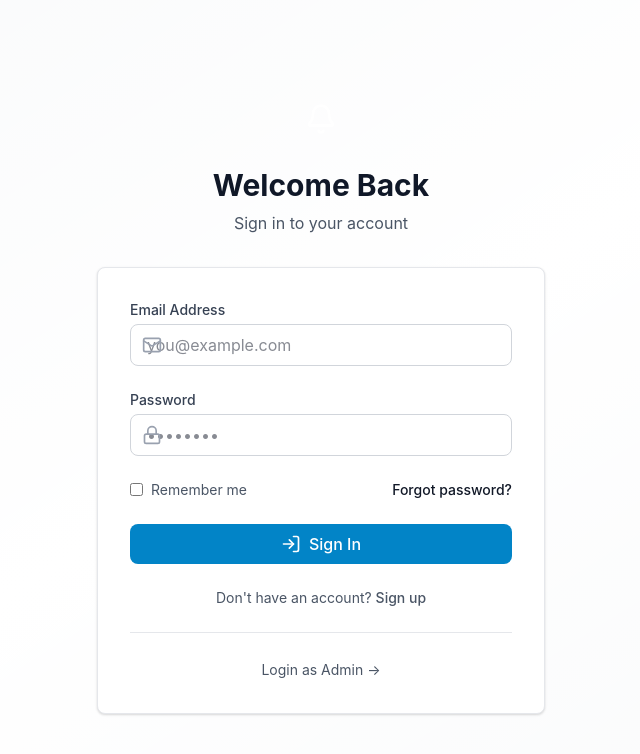
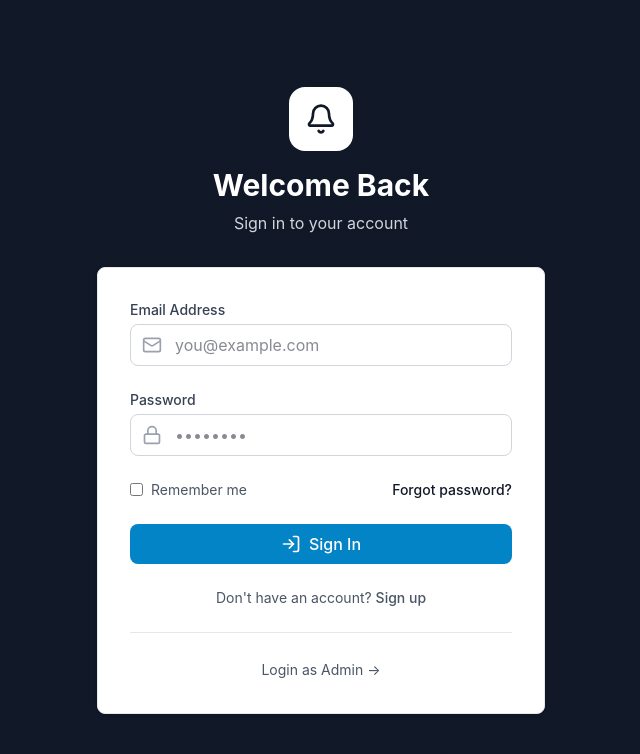
Before and after one commit to Akash-b586/Notification-Campaign-System, a React app in the folder frontend/: page /login in a window 1280 px wide. Shown: the top 754 px of the page, without its empty margins (319-959 px from the left). Built offline with nearby package versions, Linux system fonts and the light colour scheme; the HTML template or start-up script is replaced by a standard one.

Commit message:
some fixes

```diff
--- a/frontend/src/components/ui/Input.tsx
+++ b/frontend/src/components/ui/Input.tsx
@@ -16,21 +16,24 @@ export const Input = forwardRef<HTMLInputElement, InputProps>(
             {label}
           </label>
         )}
+
         <div className="relative">
           {icon && (
-            <div className="absolute left-3 top-1/2 -translate-y-1/2 text-gray-400">
+            <div className="absolute inset-y-0 left-0 w-11 flex items-center justify-center text-gray-400 pointer-events-none">
               {icon}
             </div>
           )}
+
           <input
             ref={ref}
-            className={`input ${icon ? 'pl-10' : ''} ${error ? 'border-red-500 focus:ring-red-500' : ''} ${className}`}
+            className={`input ${
+              error ? 'border-red-500 focus:ring-red-500' : ''
+            } ${icon ? '!pl-11' : '!pl-3'} ${className}`}
             {...props}
           />
         </div>
-        {error && (
-          <p className="mt-1 text-sm text-red-600">{error}</p>
-        )}
+
+        {error && <p className="mt-1 text-sm text-red-600">{error}</p>}
       </div>
     );
   }
--- a/frontend/src/pages/auth/UserLogin.tsx
+++ b/frontend/src/pages/auth/UserLogin.tsx
@@ -41,19 +41,19 @@ export const UserLogin: React.FC = () => {
   };
 
   return (
-    <div className="min-h-screen bg-gradient-to-br from-primary-50 via-white to-primary-50 flex items-center justify-center p-4">
+    <div className="min-h-screen bg-gradient-to-br from-gray-900 via-primary-900 to-gray-900 flex items-center justify-center p-4">
       <div className="w-full max-w-md">
         {/* Logo & Title */}
         <div className="text-center mb-8">
-          <div className="inline-flex items-center justify-center w-16 h-16 bg-primary-600 rounded-2xl mb-4">
-            <Bell className="w-8 h-8 text-white" />
+          <div className="inline-flex items-center justify-center w-16 h-16 bg-white rounded-2xl mb-4">
+            <Bell className="w-8 h-8 text-primary-600" />
           </div>
-          <h1 className="text-3xl font-bold text-gray-900 mb-2">Welcome Back</h1>
-          <p className="text-gray-600">Sign in to your account</p>
+          <h1 className="text-3xl font-bold text-white mb-2">Welcome Back</h1>
+          <p className="text-gray-300">Sign in to your account</p>
         </div>
 
         {/* Login Form */}
-        <div className="card p-8">
+        <div className="card p-8 backdrop-blur-sm bg-white/95">
           <form onSubmit={handleSubmit} className="space-y-6">
             {error && (
               <div className="p-4 bg-red-50 border border-red-200 rounded-lg text-red-600 text-sm">
--- a/frontend/src/pages/auth/UserSignup.tsx
+++ b/frontend/src/pages/auth/UserSignup.tsx
@@ -51,19 +51,19 @@ export const UserSignup: React.FC = () => {
   };
 
   return (
-    <div className="min-h-screen bg-gradient-to-br from-primary-50 via-white to-primary-50 flex items-center justify-center p-4">
+    <div className="min-h-screen bg-gradient-to-br from-gray-900 via-primary-900 to-gray-900 flex items-center justify-center p-4">
       <div className="w-full max-w-md">
         {/* Logo & Title */}
         <div className="text-center mb-8">
-          <div className="inline-flex items-center justify-center w-16 h-16 bg-primary-600 rounded-2xl mb-4">
-            <Bell className="w-8 h-8 text-white" />
+          <div className="inline-flex items-center justify-center w-16 h-16 bg-white rounded-2xl mb-4">
+            <Bell className="w-8 h-8 text-primary-600" />
           </div>
-          <h1 className="text-3xl font-bold text-gray-900 mb-2">Create Account</h1>
-          <p className="text-gray-600">Join us today</p>
+          <h1 className="text-3xl font-bold text-white mb-2">Create Account</h1>
+          <p className="text-gray-300">Join us today</p>
         </div>
 
         {/* Signup Form */}
-        <div className="card p-8">
+        <div className="card p-8 backdrop-blur-sm bg-white/95">
           <form onSubmit={handleSubmit} className="space-y-4">
             {error && (
               <div className="p-4 bg-red-50 border border-red-200 rounded-lg text-red-600 text-sm">
```
